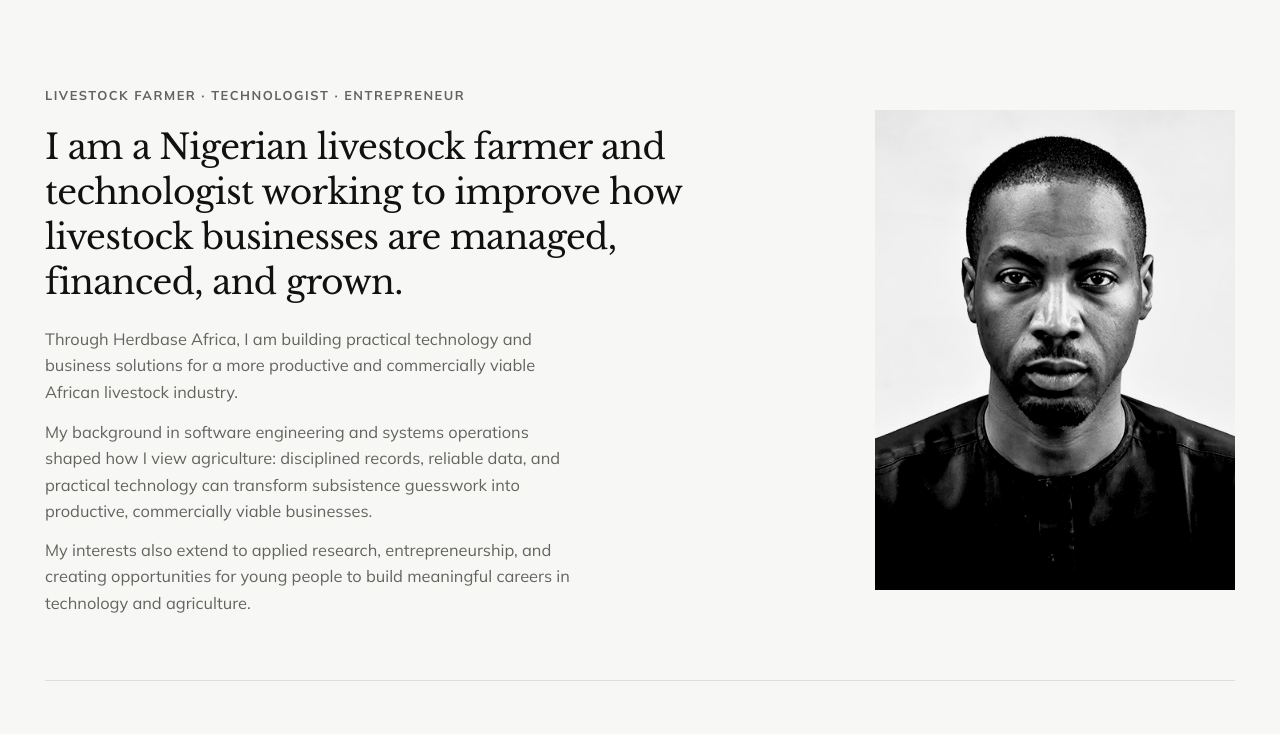
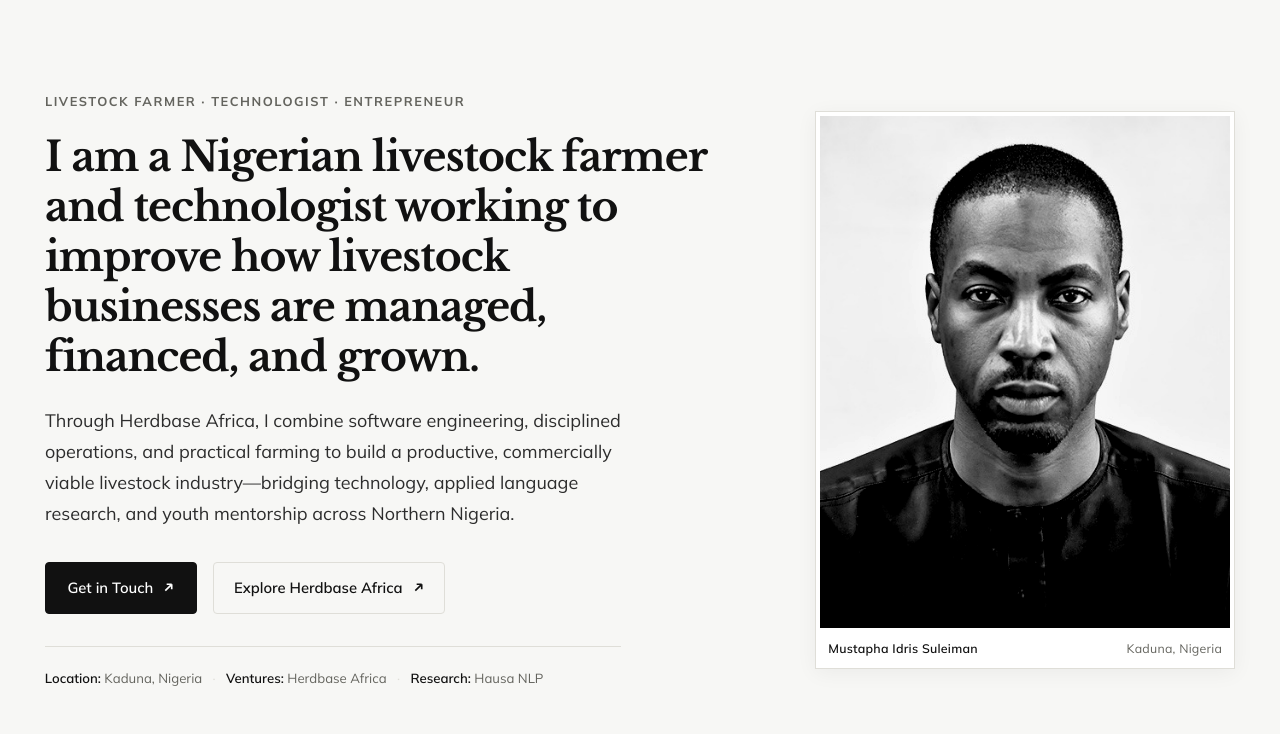
Before and after one commit to mustaphaidrissuleiman/mustaphaidrissuleiman.github.io, a website: page index.html in a window 1280 px wide. Shown: the part 55-789 px from the top of the page. Drawn offline with nearby package versions, Linux system fonts and the light colour scheme.

Commit message:
feat(hero): implement Minimalist Executive Hero for desktop layout

```diff
--- a/index.html
+++ b/index.html
@@ -58,7 +58,7 @@
   }
   </script>
 
-  <link rel="stylesheet" href="styles.css?v=88">
+  <link rel="stylesheet" href="styles.css?v=89">
 </head>
 <body>
   <a class="skip" href="#main">Skip to content</a>
@@ -119,17 +119,38 @@
     <main id="main">
       <!-- Hero: Grounded, First-Person Narrative Split (Desktop) & Broadsheet Newspaper (Mobile) -->
       <div class="hero" id="top">
-        <!-- Desktop Split Layout (Visible on desktop >= 768px, as it originally was) -->
+        <!-- Desktop Split Layout: Minimalist Executive Hero (Visible on desktop >= 768px) -->
         <div class="hero-split desktop-only">
           <div class="hero-content">
             <p class="hero-kicker">Livestock Farmer &middot; Technologist &middot; Entrepreneur</p>
             <h1 class="hero-statement">I am a Nigerian livestock farmer and technologist working to improve how livestock businesses are managed, financed, and grown.</h1>
-            <p class="hero-sub">Through Herdbase Africa, I am building practical technology and business solutions for a more productive and commercially viable African livestock industry.</p>
-            <p class="hero-sub">My background in software engineering and systems operations shaped how I view agriculture: disciplined records, reliable data, and practical technology can transform subsistence guesswork into productive, commercially viable businesses.</p>
-            <p class="hero-sub">My interests also extend to applied research, entrepreneurship, and creating opportunities for young people to build meaningful careers in technology and agriculture.</p>
+            <p class="hero-lead-text">Through Herdbase Africa, I combine software engineering, disciplined operations, and practical farming to build a productive, commercially viable livestock industry—bridging technology, applied language research, and youth mentorship across Northern Nigeria.</p>
+
+            <div class="hero-actions">
+              <a href="#contact" class="hero-btn-primary">
+                Get in Touch
+                <svg class="inline-arrow" viewBox="0 0 12 12" width="11" height="11" fill="none" stroke="currentColor" stroke-width="1.8"><path d="M2.5 9.5L9.5 2.5M9.5 2.5H4M9.5 2.5V8"/></svg>
+              </a>
+              <a href="https://herdbaseafrica.com" target="_blank" rel="noopener" class="hero-btn-secondary">
+                Explore Herdbase Africa
+                <svg class="inline-arrow" viewBox="0 0 12 12" width="11" height="11" fill="none" stroke="currentColor" stroke-width="1.8"><path d="M2.5 9.5L9.5 2.5M9.5 2.5H4M9.5 2.5V8"/></svg>
+              </a>
+            </div>
+
+            <div class="hero-quick-meta">
+              <span class="meta-item"><strong>Location:</strong> Kaduna, Nigeria</span>
+              <span class="meta-sep">&middot;</span>
+              <span class="meta-item"><strong>Ventures:</strong> Herdbase Africa</span>
+              <span class="meta-sep">&middot;</span>
+              <span class="meta-item"><strong>Research:</strong> Hausa NLP</span>
+            </div>
           </div>
           <div class="hero-portrait-frame">
             <img src="assets/photos/mustapha-studio-direct.jpg" alt="Portrait of Mustapha Idris Suleiman" class="hero-portrait" width="480" height="600" fetchpriority="high" decoding="async">
+            <div class="hero-portrait-caption">
+              <span>Mustapha Idris Suleiman</span>
+              <span class="caption-muted">Kaduna, Nigeria</span>
+            </div>
           </div>
         </div>
 
@@ -596,6 +617,6 @@
 
   <script src="https://cdnjs.cloudflare.com/ajax/libs/gsap/3.12.5/gsap.min.js"></script>
   <script src="https://cdnjs.cloudflare.com/ajax/libs/gsap/3.12.5/ScrollTrigger.min.js"></script>
-  <script src="script.js?v=88"></script>
+  <script src="script.js?v=89"></script>
 </body>
 </html>
--- a/styles.css
+++ b/styles.css
@@ -430,30 +430,24 @@ header.top nav a.is-active {
 
 
 /* ==========================================================================
-   Hero Section — Cinematic Executive Split (Tony Elumelu Inspired)
+   Hero Section — Minimalist Executive Hero (Desktop Layout)
    ========================================================================== */
 .hero {
-  padding: clamp(2.5rem, 5.5vw, 4.5rem) 0 clamp(2.5rem, 5.5vw, 4rem);
-}
-
-/* ==========================================================================
-   Hero Section — Cinematic Executive Split (Desktop Layout, As It Was)
-   ========================================================================== */
-.hero {
-  padding: clamp(2.5rem, 5.5vw, 4.5rem) 0 clamp(2.5rem, 5.5vw, 4rem);
+  padding: clamp(3rem, 6vw, 4.75rem) 0 clamp(2.5rem, 5vw, 4rem);
 }
 
 .hero-split {
   display: grid;
   grid-template-columns: 1fr;
-  gap: 2.25rem;
-  align-items: center;
-}
-
-@media (min-width: 820px) {
+  gap: 2.5rem;
+  align-items: center;
+}
+
+@media (min-width: 860px) {
   .hero-split {
-    grid-template-columns: 1.18fr 0.82fr;
-    gap: 3.5rem;
+    grid-template-columns: 1.25fr 0.85fr;
+    gap: clamp(3rem, 5vw, 4.5rem);
+    align-items: center;
   }
 }
 
@@ -464,77 +458,158 @@ header.top nav a.is-active {
   letter-spacing: 0.12em;
   text-transform: uppercase;
   color: var(--muted);
-  margin: 0 0 1.15rem;
+  margin: 0 0 1.25rem;
 }
 
 .hero-content h1,
 .hero-content .hero-statement {
   font-family: var(--serif);
-  font-weight: 400;
-  font-size: clamp(1.65rem, 2.7vw, 2.25rem);
-  line-height: 1.3;
-  letter-spacing: -0.02em;
-  margin: 0 0 1.35rem;
-  max-width: 28ch;
-  font-variation-settings: "opsz" 48;
-  color: var(--ink);
-}
-
-.hero-lead {
-  font-family: var(--sans);
-  font-size: clamp(1.15rem, 2vw, 1.35rem);
-  font-weight: 500;
-  color: var(--ink);
-  line-height: 1.45;
-  margin: 0 0 1rem;
-}
-
-.hero-sub {
-  font-family: var(--sans);
-  font-size: 1.025rem;
-  color: var(--muted);
-  line-height: 1.6;
-  margin: 0 0 0.85rem;
-  max-width: 34rem;
-}
-
-.hero-sub:last-child {
-  margin-bottom: 0;
-}
-
+  font-weight: 700;
+  font-size: clamp(2rem, 3.2vw, 2.75rem);
+  line-height: 1.22;
+  letter-spacing: -0.025em;
+  margin: 0 0 1.5rem;
+  max-width: 32ch;
+  color: var(--ink);
+}
+
+.hero-lead-text {
+  font-family: var(--sans);
+  font-size: 1.125rem;
+  line-height: 1.72;
+  color: var(--ink-secondary);
+  max-width: 36rem;
+  margin: 0 0 2rem;
+}
+
+/* Action Buttons */
+.hero-actions {
+  display: flex;
+  flex-wrap: wrap;
+  align-items: center;
+  gap: 1rem;
+  margin: 0 0 2rem;
+}
+
+.hero-btn-primary {
+  display: inline-flex;
+  align-items: center;
+  gap: 0.5rem;
+  background: var(--ink);
+  color: #ffffff !important;
+  font-family: var(--sans);
+  font-size: 0.925rem;
+  font-weight: 600;
+  padding: 0.75rem 1.35rem;
+  border-radius: 4px;
+  text-decoration: none;
+  border: 1px solid var(--ink);
+  transition: background 0.2s ease, transform 0.15s ease, border-color 0.2s ease;
+}
+
+.hero-btn-primary:hover {
+  background: var(--accent-hover);
+  border-color: var(--accent-hover);
+  color: #ffffff !important;
+  transform: translateY(-1px);
+}
+
+.hero-btn-secondary {
+  display: inline-flex;
+  align-items: center;
+  gap: 0.5rem;
+  background: transparent;
+  color: var(--ink) !important;
+  font-family: var(--sans);
+  font-size: 0.925rem;
+  font-weight: 600;
+  padding: 0.75rem 1.25rem;
+  border-radius: 4px;
+  text-decoration: none;
+  border: 1px solid var(--rule);
+  transition: background 0.2s ease, border-color 0.2s ease, transform 0.15s ease;
+}
+
+.hero-btn-secondary:hover {
+  background: var(--bg-subtle);
+  border-color: var(--ink);
+  color: var(--ink) !important;
+  transform: translateY(-1px);
+}
+
+.hero-quick-meta {
+  display: flex;
+  flex-wrap: wrap;
+  align-items: center;
+  gap: 0.65rem;
+  font-family: var(--sans);
+  font-size: 0.825rem;
+  color: var(--muted);
+  padding-top: 1.25rem;
+  border-top: 1px solid var(--rule);
+  max-width: 36rem;
+}
+
+.hero-quick-meta strong {
+  color: var(--ink);
+  font-weight: 600;
+}
+
+.hero-quick-meta .meta-sep {
+  color: var(--rule);
+}
+
+/* Portrait Presentation */
 .hero-portrait-frame {
   position: relative;
   border-radius: 0 !important;
   overflow: hidden;
-  background: transparent;
-  aspect-ratio: 9 / 12;
-  max-width: 380px;
+  background: #ffffff;
+  border: 1px solid var(--rule);
+  padding: 4px;
+  box-shadow: 0 4px 20px rgba(0, 0, 0, 0.05);
+  max-width: 420px;
+  width: 100%;
   margin: 0 auto;
-  box-shadow: none !important;
-  border: none !important;
-}
-
-@media (min-width: 820px) {
+}
+
+@media (min-width: 860px) {
   .hero-portrait-frame {
     margin: 0 0 0 auto;
-    width: 100%;
-    max-width: 360px;
   }
 }
 
 .hero-portrait {
   width: 100%;
-  height: 100%;
+  height: auto;
+  aspect-ratio: 4 / 5;
   object-fit: cover;
   object-position: center 20%;
   display: block;
-  border-radius: 0 !important;
-  filter: contrast(1.04);
-  transition: transform 0.6s cubic-bezier(0.16, 1, 0.3, 1);
+  filter: contrast(1.05) grayscale(20%);
+  transition: transform 0.6s cubic-bezier(0.16, 1, 0.3, 1), filter 0.3s ease;
 }
 
 .hero-portrait-frame:hover .hero-portrait {
-  transform: scale(1.035);
+  transform: scale(1.025);
+  filter: contrast(1.06) grayscale(0%);
+}
+
+.hero-portrait-caption {
+  display: flex;
+  justify-content: space-between;
+  align-items: center;
+  padding: 0.6rem 0.5rem 0.3rem;
+  font-family: var(--sans);
+  font-size: 0.775rem;
+  font-weight: 600;
+  color: var(--ink);
+  letter-spacing: 0.02em;
+}
+
+.hero-portrait-caption .caption-muted {
+  color: var(--muted);
+  font-weight: 400;
 }
 
 /* ==========================================================================
```
